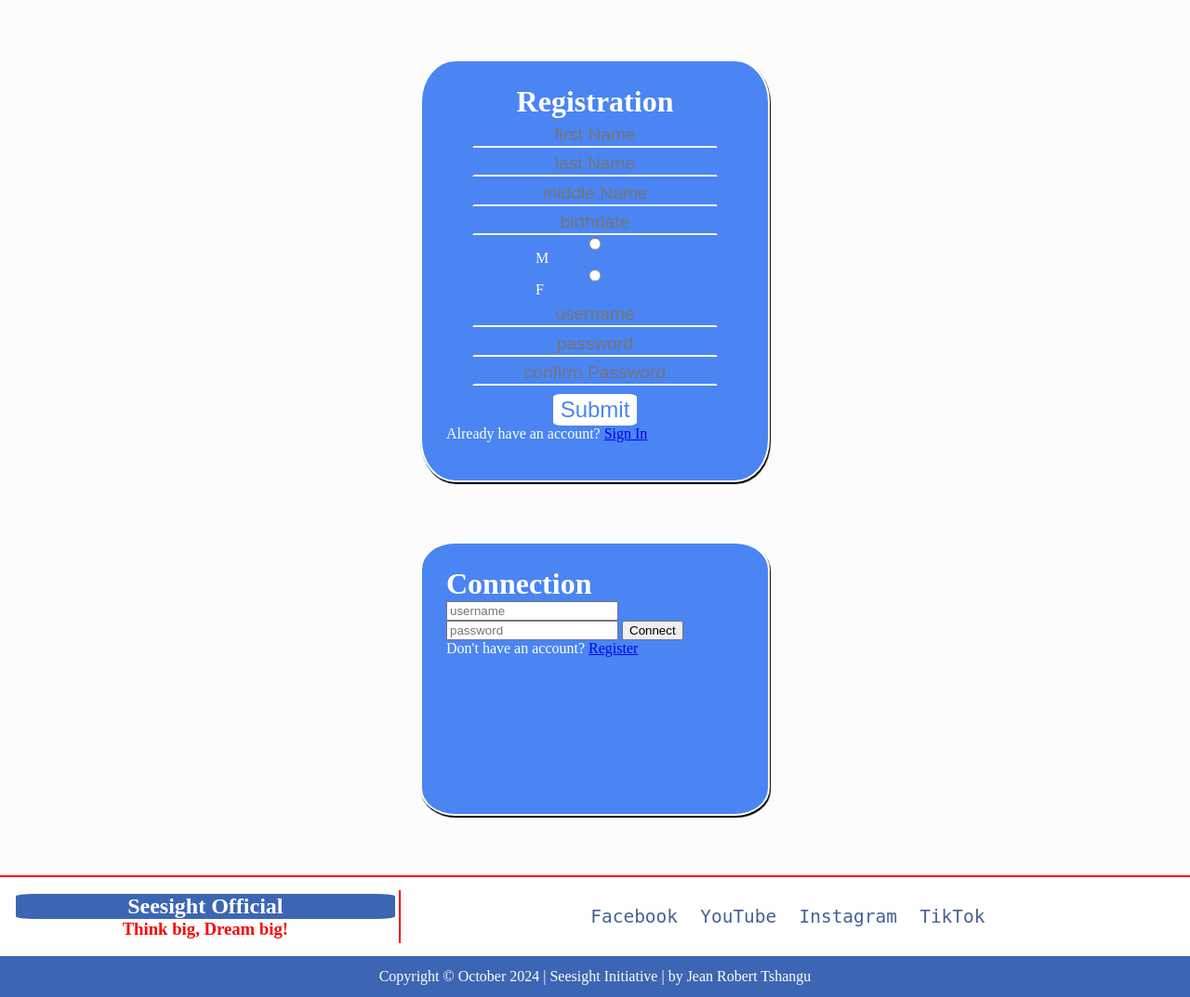
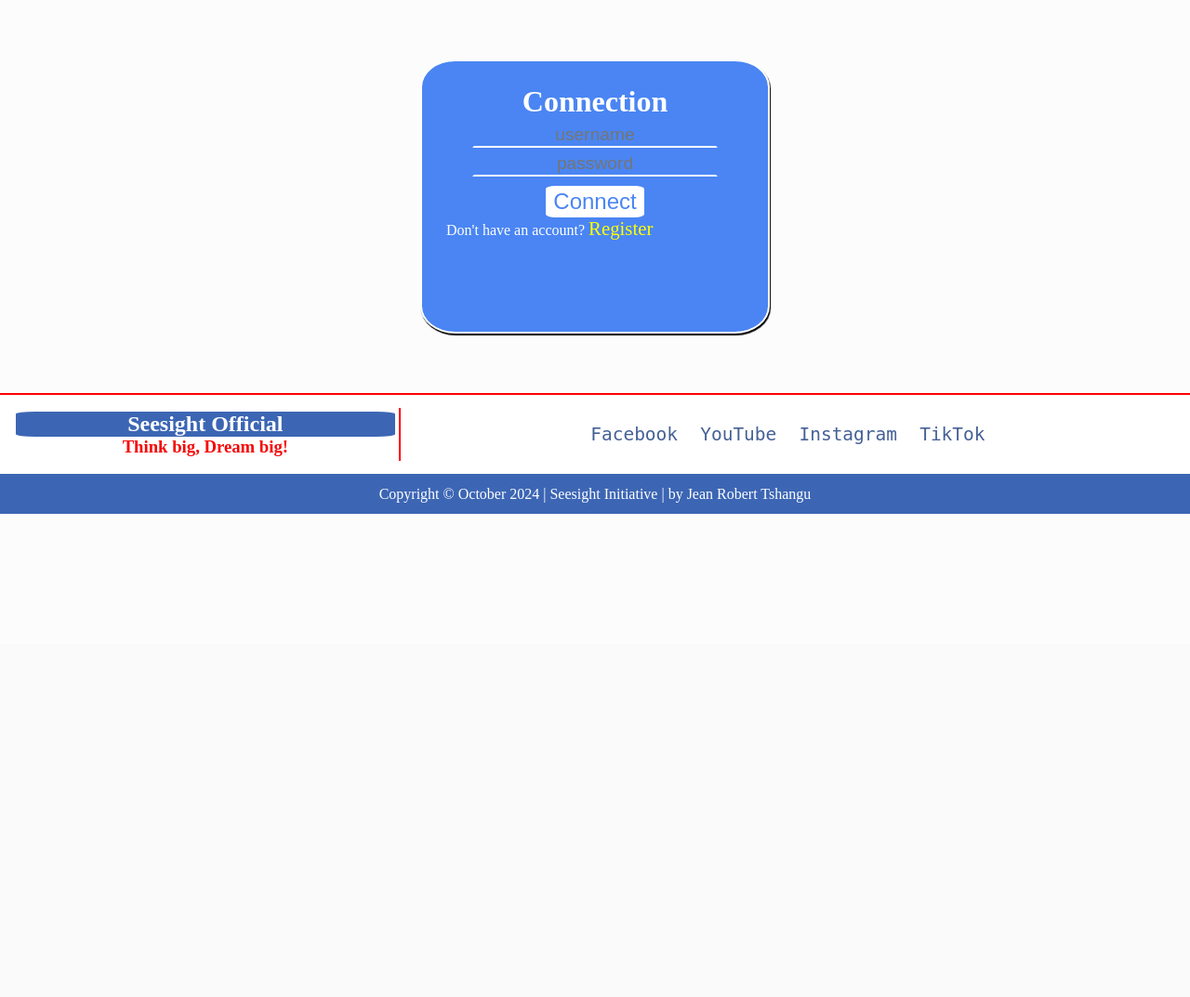
Before and after one commit to jrtshangu/Fall-semester-2024, a PHP site: page /registration-form.html in a window 1280 px wide. Shown: the part 107-1180 px from the top of the page at 93% size. After the commit the page ends 660 px from the top, so only its background shows below. Run offline with PHP 8.4, Linux system fonts and the light colour scheme.

Commit message:
modifying some properties

```diff
--- a/projects/registration-form.html
+++ b/projects/registration-form.html
@@ -34,7 +34,7 @@
 
     </header>
     <main>
-        <div class="form">
+        <div class="form" id="create-account">
             <form action="registration.php" method="post">
                 <h1>Registration</h1>
                 <div class="inputs">
@@ -49,20 +49,20 @@
                     <input type="password" name="confirmPassworrd" id="confirmPassword" placeholder="confirm Password">
                     <button>Submit</button>
                 </form>
-                <p>Already have an account? <a href="#">Sign In</a> </p>
+                <p>Already have an account? <a href="#" onclick="connect()">Sign In</a> </p>
             </div>
 
 
 
         </div>
-        <div class="form-two">
+        <div class="form-two" id="connection">
             <h1>Connection</h1>
             <form action="log-in.php" method="post">
                 <input type="username" name="username" id="username" placeholder="username">
                 <input type="password" name="password" id="password" placeholder="password">
                 <button>Connect</button>
             </form>
-            <p>Don't have an account? <a href="#">Register</a> </p>
+            <p>Don't have an account? <a href="#" onclick="register()">Register</a> </p>
 
         </div>
 
--- a/projects/styles/registration.css
+++ b/projects/styles/registration.css
@@ -74,6 +74,7 @@ main .form{
     color: white;
     border: 2px solid white;
     box-shadow: 1px 2px 1px black;
+    display: none;
 
 
 }
@@ -121,6 +122,7 @@ main .form button:hover{
     background-color: yellow;
 }
 
+/*woriking on the connection form*/
 main .form-two{
     height: 15em;
     width: 20em;
@@ -134,6 +136,50 @@ main .form-two{
     border: 2px solid white;
     box-shadow: 1px 2px 1px black;
 }
+main .form-two h1{
+    text-align: center;
+}
+main .form-two input{
+    text-align: center;
+    background-color: transparent;
+    border: 2px solid transparent;
+    border-bottom: 2px solid rgb(255, 255, 255);
+    color: rgb(255, 255, 255);
+    display: block;
+    margin: 0 auto;
+    width: 80%;
+    font-size: 1.2em;
+    margin-top: 1%;
+
+}
+main .form-two input:hover{
+    border: 2px solid transparent;
+    border-bottom: 2px solid red;
+}
+main .form-two button{
+    background-color: white;
+    border: 2px solid transparent;
+    color: rgb(74, 133, 243);
+    display: block;
+    margin: 0 auto;
+    margin-top: 3%;
+    font-size: 1.5em;
+    border-radius: 10%/10%;
+    cursor: pointer;
+
+}
+main .form-two button:hover{
+    transition: all 0.2s ease-in-out;
+    color: red;
+    box-shadow: 1px 2px 1px black;
+    background-color: yellow;
+}
+main .form-two a{
+    text-decoration: none;
+    color: yellow;
+    font-size: 1.3em;
+}
+
 /*Working on footer*/
 footer .footer{
     margin-top: 5%;
```
